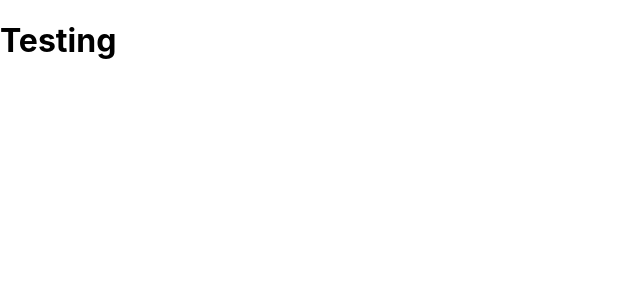
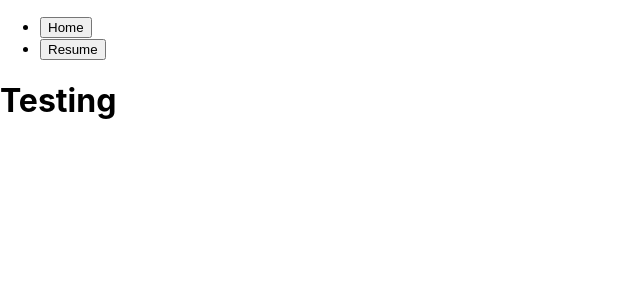
Before and after one commit to mangledbottles/website, a Next.js app: page /test in a window 1280 px wide. Shown: the top 300 px of the page, without its empty margins (0-640 px from the left). Built offline with nearby package versions, Linux system fonts and the light colour scheme.

Commit message:
Use Navbar on every page

```diff
--- a/pages/_app.tsx
+++ b/pages/_app.tsx
@@ -1,7 +1,13 @@
 import '../styles/globals.css'
+import Navbar from '../components/Navbar'
 
 function MyApp({ Component, pageProps }) {
-  return <Component {...pageProps} />
+  return (
+    <>
+    <Navbar />
+    <Component {...pageProps} />
+    </>
+  )
 }
 
 export default MyApp
```
